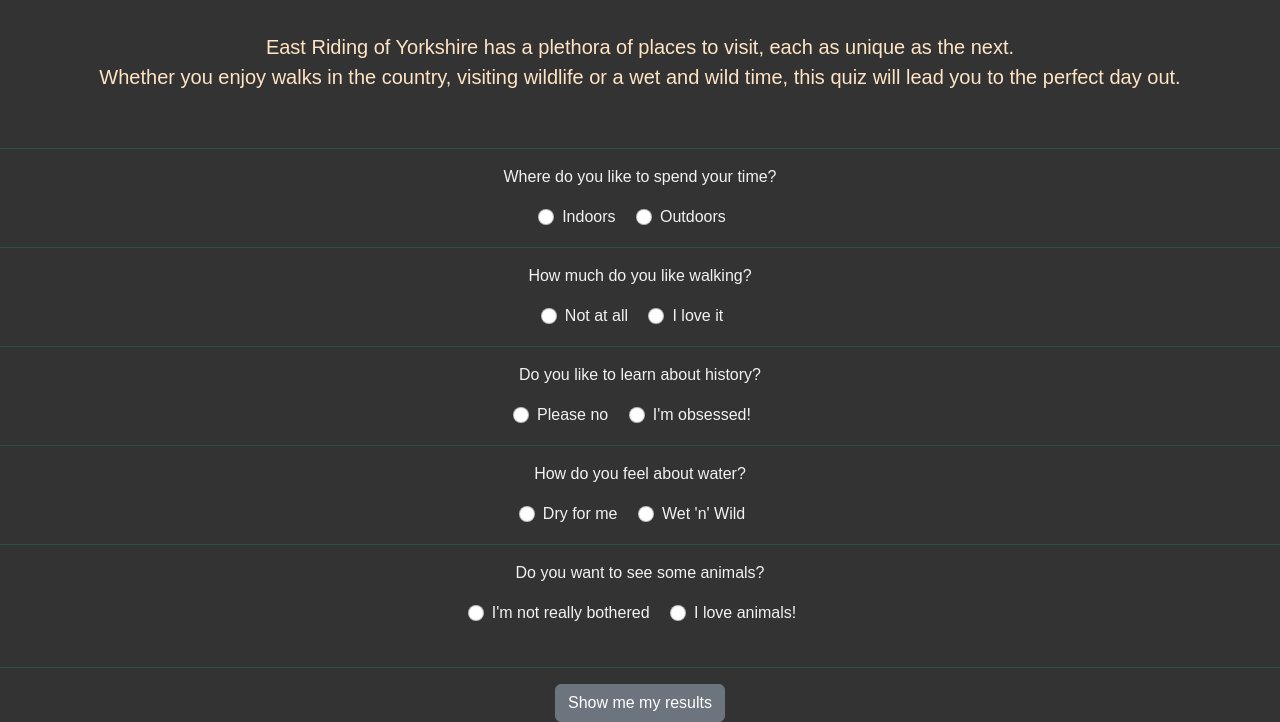
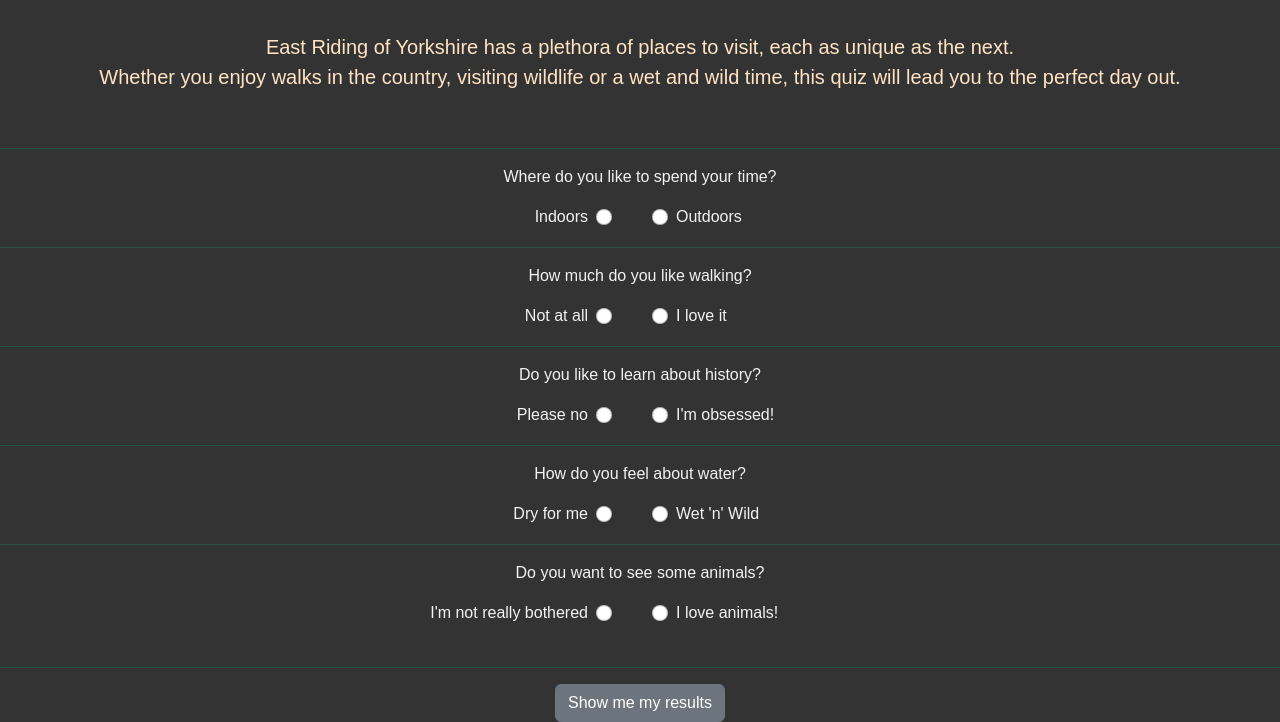
Before and after one commit to imogenblyth/CFG_EY_Website, a plain HTML site: page quiz.html in a window 1280 px wide. Shown: the part 205-927 px from the top of the page. Drawn offline with nearby package versions, Linux system fonts and the light colour scheme.

Commit message:
styled quiz buttons

```diff
--- a/quiz.html
+++ b/quiz.html
@@ -33,20 +33,26 @@
     </p>
 
     <div>
-        <div class="form-check form-check-inline">
+        <div class="row">
+            <div class="col-6 text-end">
+                <div class="form-check form-check-inline form-check-reverse">
                     <label class="form-check-label">
                         Indoors
                         <input type="radio" name="where" onclick="setWhere('indoor')" class="form-check-input">
                     </label>
                 </div>
+            </div>
 
+            <div class="col-6 text-start">
                 <div class="form-check form-check-inline">
                     <label class="form-check-label">
                         <input type="radio" name="where" onclick="setWhere('outdoor')" class="form-check-input" id="">
                         Outdoors
                     </label>
                 </div>
-
+            </div>
+        </div>
+    </div>
     <!-- label allows the user to click the word and still click the button -->
     <hr>
     <p>
@@ -54,17 +60,26 @@
     </p>
 
     <div>
-            <div class="form-check form-check-inline">
+        <div class="row">
+            <div class="col-6 text-end">
+                <div class="form-check form-check-inline form-check-reverse">
                     <label class="form-check-label">
                         Not at all
                         <input type="radio" name="walking" onclick="setWalking(false)" class="form-check-input" id="">
                     </label>
                 </div>
-            <div class="form-check form-check-inline">
+            </div>
+
+
+
+            <div class="col-6 text-start">
+                <div class=" form-check form-check-inline">
                     <label class="form-check-label">
                         <input type="radio" name="walking" onclick="setWalking(true)" class="form-check-input" id="">
                         I love it
                     </label>
+                </div>
+            </div>
         </div>
 
     </div>
@@ -74,12 +89,18 @@
     </p>
 
     <div>
-            <div class="form-check form-check-inline">
+        <div class="row">
+            <div class="col-6 text-end">
+                <div class="form-check form-check-inline form-check-reverse">
                     <label class="form-check-label">
                         Please no
                         <input type="radio" name="history" onclick="setHistory(false)" class="form-check-input" id="">
                     </label>
                 </div>
+            </div>
+
+
+            <div class="col-6 text-start">
                 <div class="form-check form-check-inline">
                     <label class="form-check-label">
                         <input type="radio" name="history" onclick="setHistory(true)" class="form-check-input" id="">
@@ -87,6 +108,10 @@
                     </label>
                 </div>
             </div>
+        </div>
+    </div>
+
+
     <hr>
 
     <p>
@@ -94,18 +119,24 @@
     </p>
 
     <div>
-            <div class="form-check form-check-inline">
+        <div class="row">
+            <div class="col-6 text-end">
+                <div class="form-check form-check-inline form-check-reverse">
                     <label class="form-check-label">
                         Dry for me
                         <input type="radio" name="water" onclick="setWater(false)" class="form-check-input" id="">
                     </label>
                 </div>
+            </div>
 
+            <div class="col-6 text-start">
                 <div class="form-check form-check-inline">
                     <label class="form-check-label">
                         <input type="radio" name="water" onclick="setWater(true)" class="form-check-input">
                         Wet 'n' Wild
                     </label>
+                </div>
+            </div>
         </div>
 
     </div>
@@ -116,19 +147,26 @@
     </p>
 
     <div>
-            <div class="form-check form-check-inline">
+        <div class="row">
+            <div class="col-6 text-end">
+                <div class="form-check form-check-inline form-check-reverse">
                     <label class="form-check-label">
                         I'm not really bothered
                         <input type="radio" name="animals" onclick="setAnimals(false)" class="form-check-input">
                     </label>
                 </div>
+            </div>
 
+            <div class="col-6 text-start">
                 <div class="form-check form-check-inline">
                     <label class="form-check-label">
                         <input type="radio" name="animals" onclick="setAnimals(true)" class="form-check-input">
                         I love animals!
                     </label>
                 </div>
+            </div>
+        </div>
+
     </div>
     <br>
     <hr>
```
Lines whose indentation alone changed are shown as unchanged.
